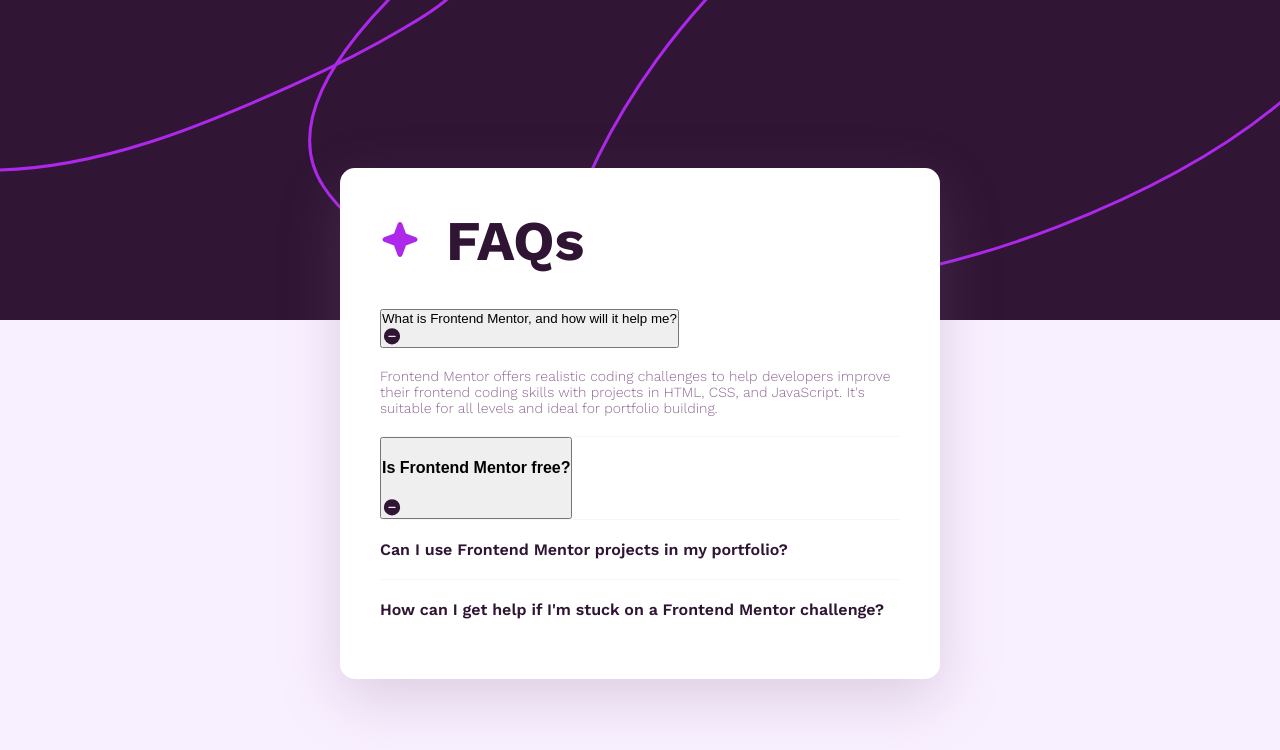
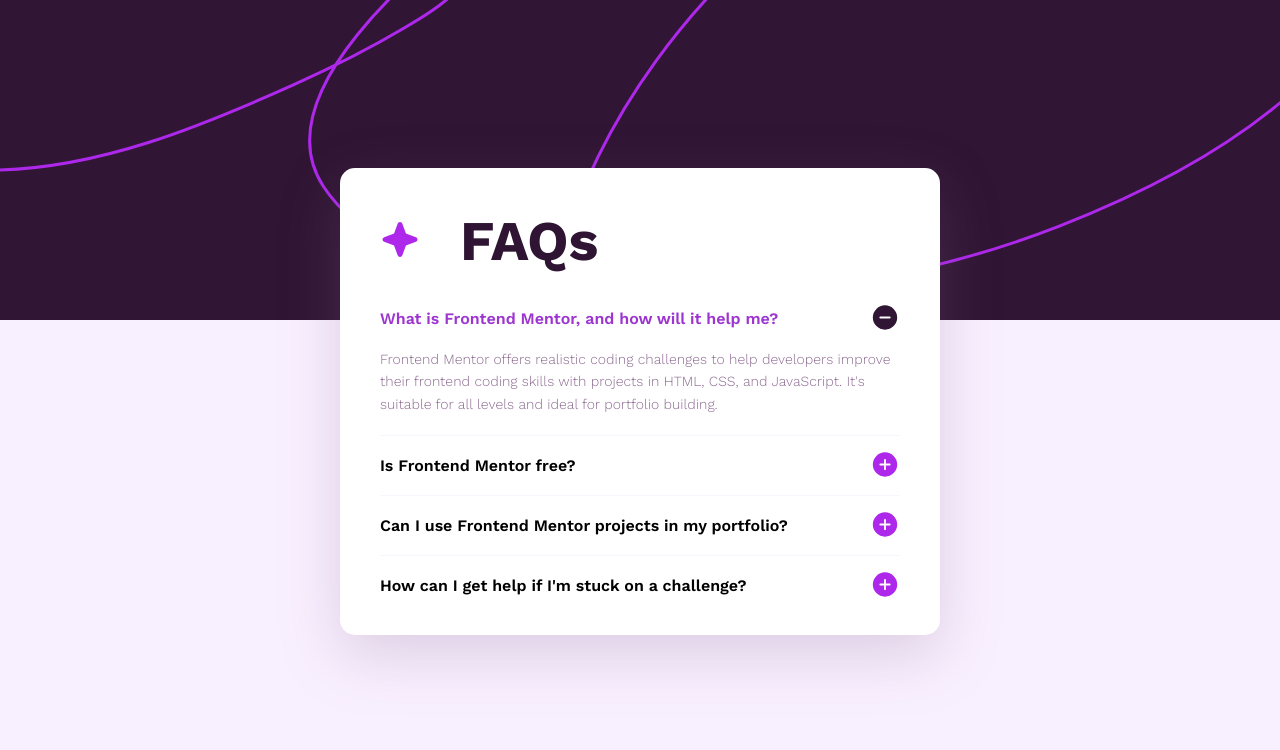
Before and after one commit to fido1hn/fem-faq-accordion, a website: page index.html in a window 1280 px wide. Both pictures are taken after a click on the button "What is Frontend Mentor, and how will it help me?". Drawn offline with nearby package versions, Linux system fonts and the light colour scheme.

Commit message:
task completed.

```diff
--- a/index.html
+++ b/index.html
@@ -14,76 +14,91 @@
     <link rel="stylesheet" href="css/style.css" />
 
     <title>Frontend Mentor | FAQ accordion</title>
-
-    <!-- Feel free to remove these styles or customise in your own stylesheet 👍 -->
-    <style>
-      .attribution {
-        font-size: 11px;
-        text-align: center;
-      }
-      .attribution a {
-        color: hsl(228, 45%, 44%);
-      }
-    </style>
   </head>
   <body>
     <div class="header"></div>
     <div class="accordion">
       <h1 class="accordion__heading">FAQs</h1>
 
-      <div class="accordion__item active">
-        <h2 class="accordion__question">
-          <button>
+      <div class="accordion__item">
+        <button type="button" class="accordion__button">
+          <h2 class="accordion__question">
             What is Frontend Mentor, and how will it help me?
-            <div class="accordion__button"></div>
-          </button>
-        </h2>
+          </h2>
+        </button>
 
-        <p class="accordion__answer">
-          Frontend Mentor offers realistic coding challenges to help developers
-          improve their frontend coding skills with projects in HTML, CSS, and
-          JavaScript. It's suitable for all levels and ideal for portfolio
-          building.
-        </p>
+        <div class="accordion__content">
+          <p class="accordion__answer">
+            Frontend Mentor offers realistic coding challenges to help
+            developers improve their frontend coding skills with projects in
+            HTML, CSS, and JavaScript. It's suitable for all levels and ideal
+            for portfolio building.
+          </p>
+        </div>
       </div>
+
       <div class="accordion__item">
-        <button>
+        <button type="button" class="accordion__button">
           <h2 class="accordion__question">Is Frontend Mentor free?</h2>
-          <div class="accordion__button"></div>
         </button>
-        <p class="accordion__answer">
-          Yes, Frontend Mentor offers both free and premium coding challenges,
-          with the free option providing access to a range of projects suitable
-          for all skill levels.
-        </p>
+
+        <div class="accordion__content">
+          <p class="accordion__answer">
+            Yes, Frontend Mentor offers both free and premium coding challenges,
+            with the free option providing access to a range of projects
+            suitable for all skill levels.
+          </p>
+        </div>
       </div>
+
       <div class="accordion__item">
-        <h2 class="accordion__question"
-          >Can I use Frontend Mentor projects in my portfolio?</h2
-        >
-        <p class="accordion__answer">
-          Yes, you can use projects completed on Frontend Mentor in your
-          portfolio. It's an excellent way to showcase your skills to potential
-          employers!
-        </p>
+        <button type="button" class="accordion__button">
+          <h2 class="accordion__question"
+            >Can I use Frontend Mentor projects in my portfolio?</h2
+          >
+        </button>
+
+        <div class="accordion__content">
+          <p class="accordion__answer">
+            Yes, you can use projects completed on Frontend Mentor in your
+            portfolio. It's an excellent way to showcase your skills to
+            potential employers!
+          </p>
+        </div>
       </div>
+
       <div class="accordion__item">
-        <h2 class="accordion__question"
-          >How can I get help if I'm stuck on a Frontend Mentor challenge?</h2
-        >
-        <p class="accordion__answer">
-          The best place to get help is inside Frontend Mentor's Discord
-          community. There's a help channel where you can ask questions and seek
-          support from other community members.
-        </p>
+        <button type="button" class="accordion__button">
+          <h2 class="accordion__question"
+            >How can I get help if I'm stuck on a challenge?</h2
+          >
+        </button>
+
+        <div class="accordion__content">
+          <p class="accordion__answer">
+            The best place to get help is inside Frontend Mentor's Discord
+            community. There's a help channel where you can ask questions and
+            seek support from other community members.
+          </p>
+        </div>
       </div>
     </div>
 
-    <!-- <div class="attribution">
-      Challenge by
-      <a href="https://www.frontendmentor.io?ref=challenge" target="_blank"
-        >Frontend Mentor</a
-      >. Coded by <a href="https://github.com/fido1hn">Fido1hn</a>.
-    </div> -->
+    <script>
+      document.querySelectorAll(".accordion__button").forEach((button) => {
+        button.addEventListener("click", () => {
+          const accordionContent = button.nextElementSibling;
+
+          button.classList.toggle("accordion__button--active");
+
+          if (button.classList.contains("accordion__button--active")) {
+            accordionContent.style.maxHeight =
+              accordionContent.scrollHeight + "px";
+          } else {
+            accordionContent.style.maxHeight = 0;
+          }
+        });
+      });
+    </script>
   </body>
 </html>
--- a/sass/style.scss
+++ b/sass/style.scss
@@ -1,9 +1,10 @@
 @import url("https://fonts.googleapis.com/css2?family=Work+Sans:ital,wght@0,100..900;1,100..900&display=swap");
 
-// @font-face {
-//   font-family: "Work Sans";
-//   src: url(../assets/fonts/WorkSans-VariableFont_wght.ttf);
-// }
+@mixin respond {
+  @media screen and (max-width: 629px) {
+    @content;
+  }
+}
 
 * {
   margin: 0;
@@ -19,6 +20,7 @@
 html {
   box-sizing: border-box;
   font-size: 62.5%;
+  overflow-y: scroll;
 }
 
 body {
@@ -28,28 +30,58 @@
   color: hsl(292, 42%, 14%);
 }
 
+.header {
+  background-image: url(../assets/images/background-pattern-desktop.svg);
+  background-size: cover;
+  height: 32rem;
+  max-width: 144rem;
+  margin: 0 auto;
+
+  @include respond() {
+    background-image: url(../assets/images/background-pattern-mobile.svg);
+  }
+}
+
 .accordion {
+  position: relative;
   background-color: #fff;
   max-width: 60rem;
-  max-height: 56.5rem;
+  max-height: 67.5rem;
   padding: 4rem;
+  padding-bottom: 2rem;
   margin: 0 auto;
   margin-top: -15.2rem;
   margin-bottom: 15rem;
   border-radius: 1.5rem;
   box-shadow: 0 2rem 6rem hsla(292, 16%, 49%, 0.25);
 
+  @include respond() {
+    max-width: 86.5%;
+    padding: 2rem;
+    padding-bottom: 1rem;
+  }
+
   &__heading {
     font-size: 5.6rem;
     font-weight: 700;
     margin-bottom: 1.5rem;
+
+    @include respond() {
+      margin-left: 5.5rem;
+      font-size: 4rem;
+      margin-bottom: 1rem;
+    }
   }
 
   &__heading::before {
     content: url(../assets/images/icon-star.svg);
-    width: 3.5rem;
-    height: 3.5rem;
-    margin-right: 2.6rem;
+    margin-right: 4rem;
+
+    @include respond() {
+      position: absolute;
+      top: 21px;
+      left: 20px;
+    }
   }
 
   &__item {
@@ -58,39 +90,55 @@
     }
   }
 
+  &__button {
+    display: flex;
+    align-items: center;
+    justify-content: space-between;
+    width: 100%;
+    text-align: left;
+    background-color: transparent;
+    border: none;
+    cursor: pointer;
+
+    &:focus,
+    &:hover,
+    &:active {
+      color: #9d35d0;
+    }
+
+    &::after {
+      content: url(../assets/images/icon-plus.svg);
+    }
+
+    &--active {
+      &::after {
+        content: url(../assets/images/icon-minus.svg);
+      }
+    }
+  }
+
   &__question {
+    font-family: "Work Sans", sans-serif;
     font-size: 1.6rem;
     font-weight: 600;
     padding: 2rem 0;
-    display: flex;
-    align-items: center;
-    justify-content: space-between;
+
+    @include respond() {
+      font-size: 1.4rem;
+    }
+  }
+
+  &__content {
+    max-height: 0;
+    overflow: hidden;
+    transition: max-height 0.8s cubic-bezier(0.165, 0.84, 0.44, 1);
   }
 
   &__answer {
     font-size: 1.4rem;
     font-weight: 300;
+    line-height: 1.6;
     color: hsl(292, 16%, 49%);
     padding-bottom: 2rem;
-    display: none;
-  }
-
-  &__button {
-    background-image: url(../assets/images/icon-minus.svg);
-    width: 2rem;
-    height: 2rem;
-    background-size: cover;
   }
 }
-
-.header {
-  background-image: url(../assets/images/background-pattern-desktop.svg);
-  background-size: cover;
-  height: 32rem;
-  max-width: 144rem;
-  margin: 0 auto;
-}
-
-.active > .accordion__answer {
-  display: block;
-}
```
Also changed, not shown: css/style.css.
